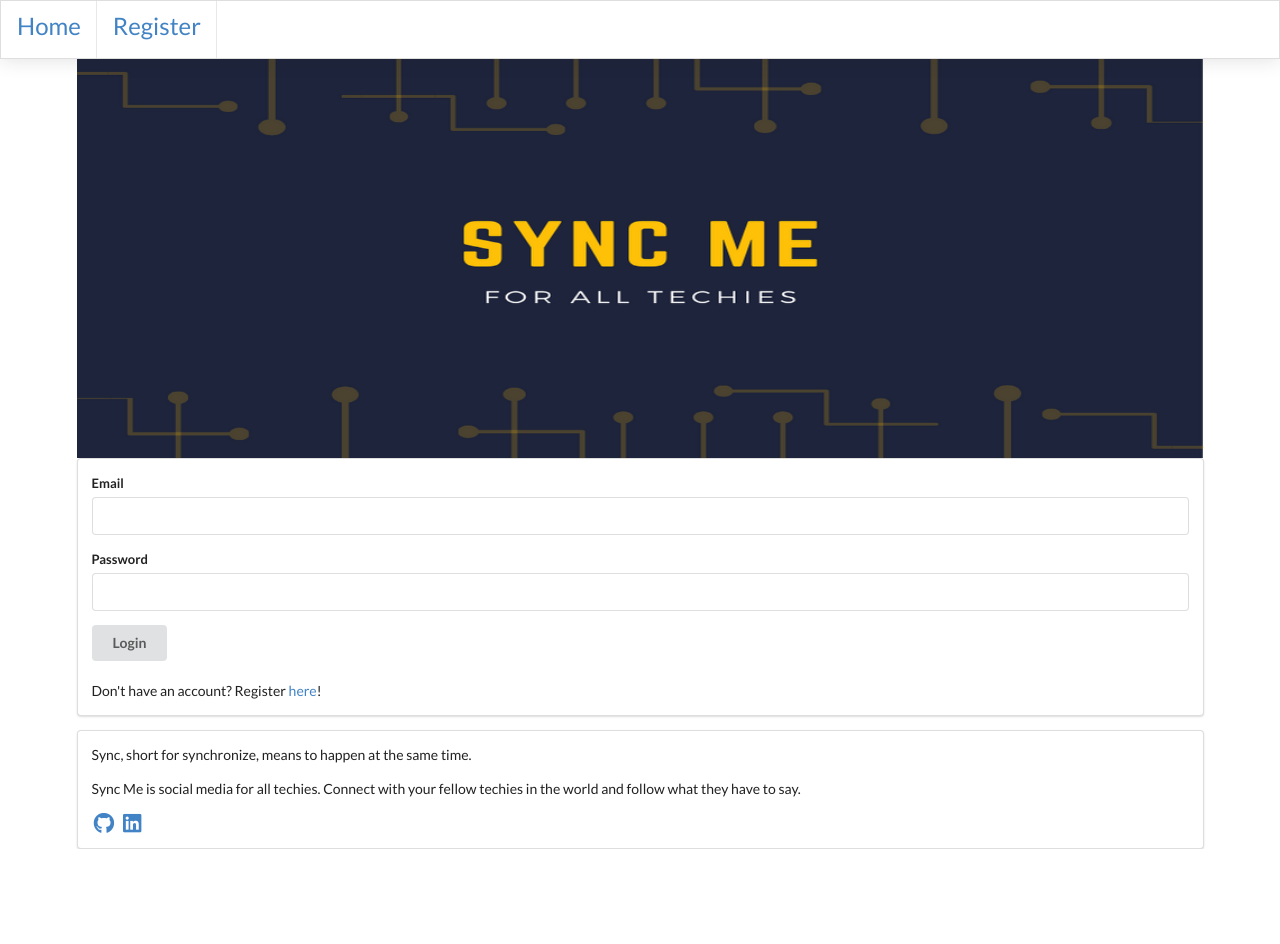
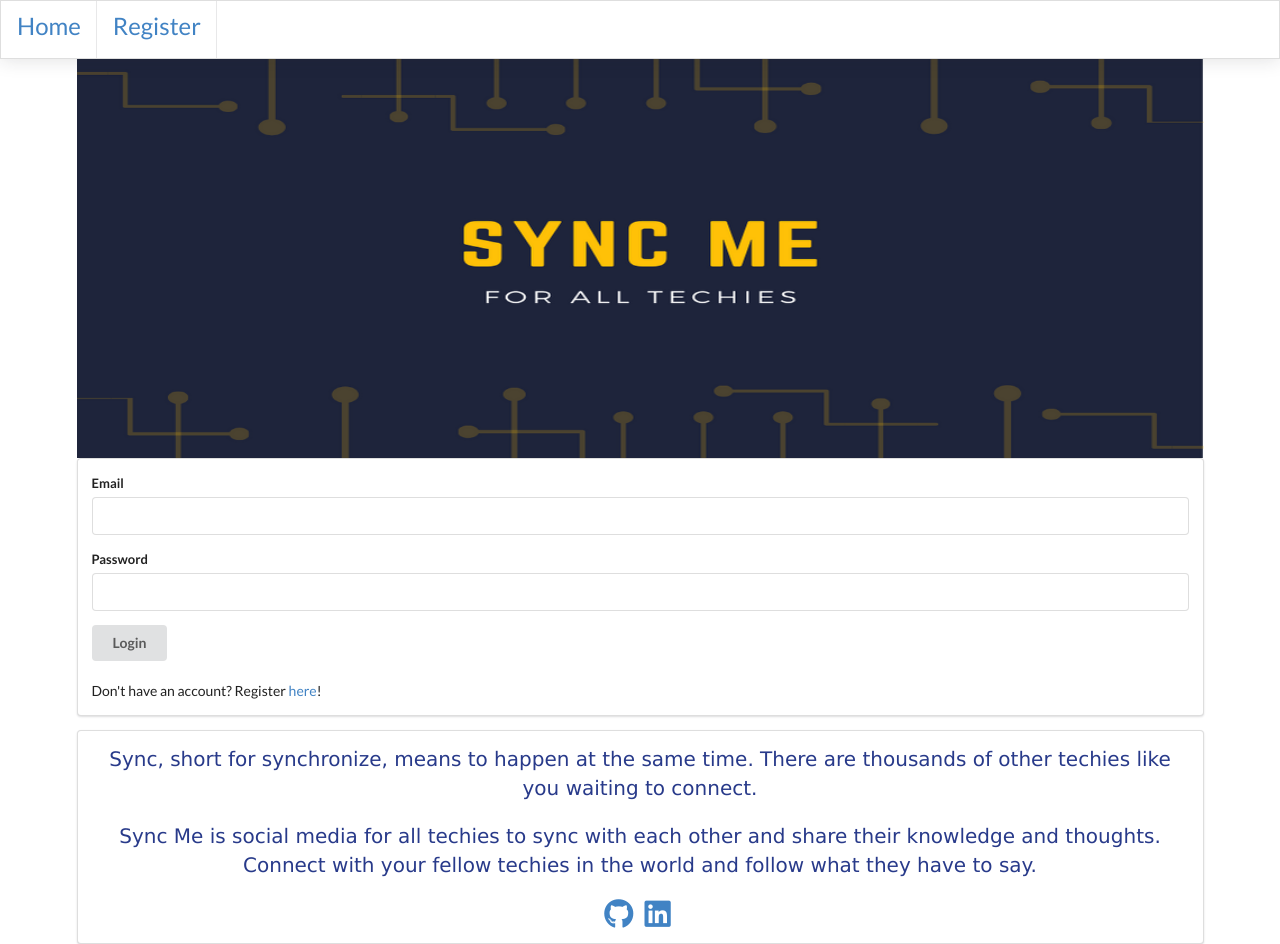
Before and after one commit to ang-lam/sync_me, a React (Create React App) app: page / in a window 1280 px wide. Before the commit the page ends 849 px from the top, so only its background shows below. Built offline with nearby package versions, Linux system fonts and the light colour scheme; no server answers.

Commit message:
applied css to home page

```diff
--- a/src/components/AppInfo.js
+++ b/src/components/AppInfo.js
@@ -4,14 +4,14 @@ import '../stylesheets/AppInfo.css'
 const AppInfo = () => {
     return (
         <div className="ui segment">
-            <p>Sync, short for synchronize, means to happen at the same time.</p>
-            <p>Sync Me is social media for all techies. Connect with your fellow techies in the world and follow what they have to say.</p>
-            <a href="https://www.github.com/ang-lam" target="_blank" rel="noreferrer">
+            <p>Sync, short for synchronize, means to happen at the same time. There are thousands of other techies like you waiting to connect.</p>
+            <p>Sync Me is social media for all techies to sync with each other and share their knowledge and thoughts. Connect with your fellow techies in the world and follow what they have to say.</p>
+            <p><a href="https://www.github.com/ang-lam" target="_blank" rel="noreferrer">
                 <i className="github large icon"></i>
             </a>
             <a href="https://www.linkedin.com/in/anglam" target="_blank" rel="noreferrer">
                 <i className="linkedin large icon"></i>
-            </a>
+            </a></p>
         </div>
     )
 }
--- a/src/stylesheets/AppInfo.css
+++ b/src/stylesheets/AppInfo.css
@@ -12,3 +12,15 @@ img {
     width: 100%;
     height: 50%;
 }
+
+p {
+    text-align: center;
+    color: rgb(40, 58, 138);
+    font-size: 20px;
+    font-family: Verdana, sans-serif;
+}
+
+a {
+    justify-content: center;
+
+}
```
